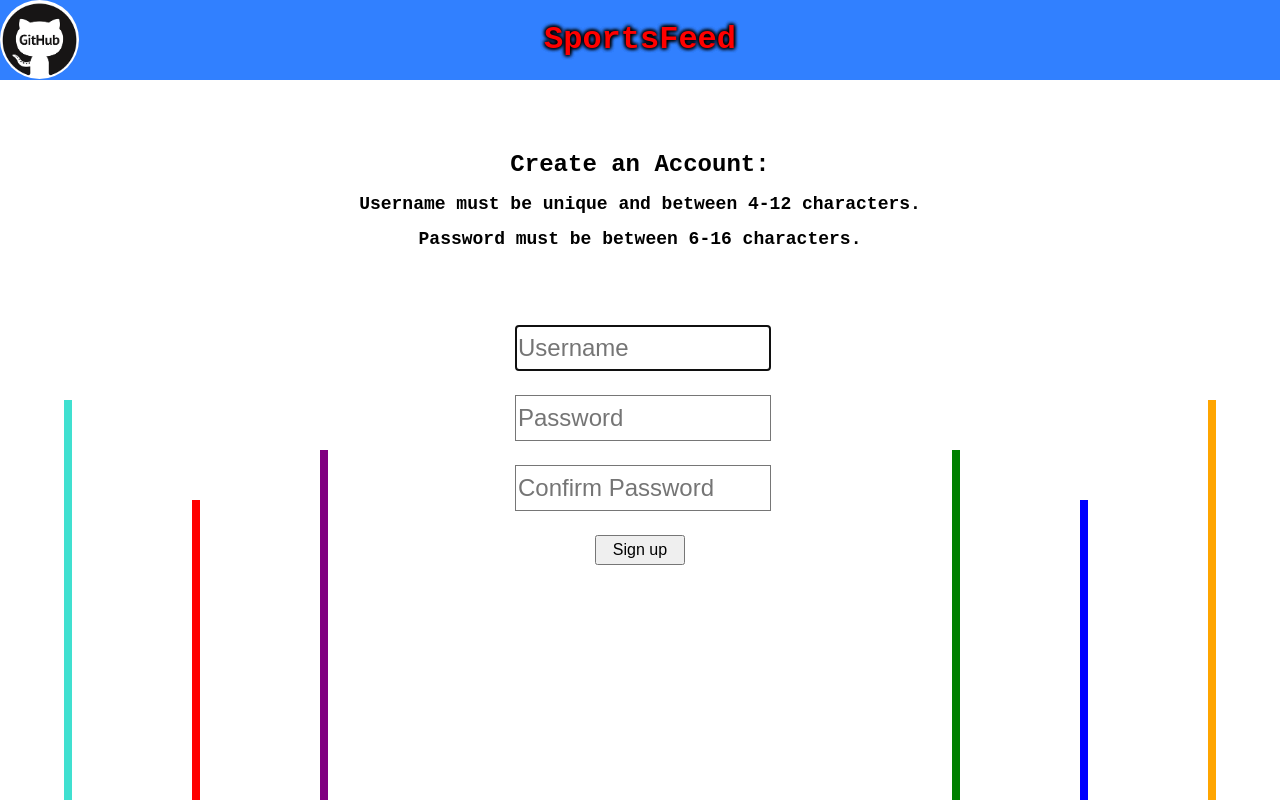
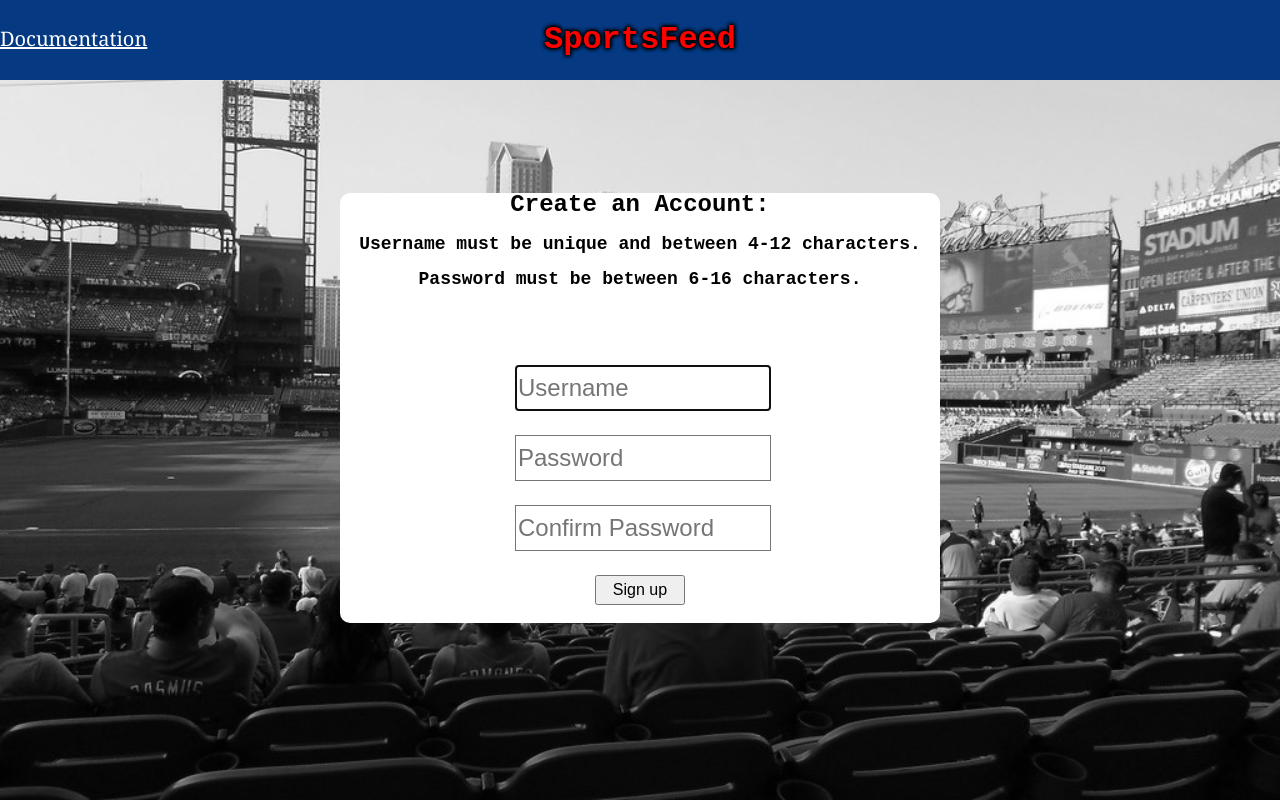
Before and after one commit to alexoh554/ProFeed, a Flask app: page /signup in a window 1280 px wide. Run offline with Flask 2, Linux system fonts and the light colour scheme.

Commit message:
Added background to login and signup.

```diff
--- a/templates/index.html
+++ b/templates/index.html
@@ -6,10 +6,12 @@
 
 {% block body %}
     <a href='/settings'>Settings</a>
-    <a href='/logout'>Log out</a>
+    <a style='z-index: 1;' href='/logout'>Log out</a>
 
     {% if allOff == True %}
-        <div>Welcome to SportsFeed. Head to settings to select your favourite leagues!</div>
+        <div>
+            <h1>Welcome to SportsFeed. Head over to settings to select your favourite leagues!</h1>
+        </div>
     {% else %}
         {% for row in feed %}
             <div>
--- a/templates/layout.html
+++ b/templates/layout.html
@@ -1,6 +1,6 @@
 <!DOCTYPE html>
 
-<html lang='en'>
+<html lang='en' style='margin: 0; height: 100%;'>
     <head>
         <link href="/static/hockey.ico" rel="icon">
 
@@ -10,21 +10,29 @@
         <style>
             #sportsfeed {
                 text-align: center;
-                font-family: "Courier New", Courier, monospace;;
+                font-family: "Courier New", Courier, monospace;
                 color: red;
                 text-shadow: 0 0 4px black, 0 0 4px black, 0 0 4px black, 0 0 4px black;
             }
+            #git{
+                color: white;
+                text-decoration: underline;
+                font-size: 20px;
+                font-family: Cambria, Georgia, serif;
+                position: relative;
+                top: 25px;
+            }
         </style>
     </head>
-    <body>
+    <body style='margin: 0; min-height: 100%;'>
         {% block body %}
         {% endblock %}
-        <div style='position: absolute; left: 0px; right: 0px; top: 0px; background: rgb(49, 128, 255);'>
+        <div style='position: absolute; left: 0px; right: 0px; top: 0px; background: rgb(5, 58, 130); z-index: 0;'>
             <h1 id='sportsfeed'>SportsFeed</h1>
         </div>
 
         <div style='position: absolute; display: inline-block; top: 0px; left: 0px; width: 79px; height: 79px;'>
-            <a href='https://github.com/alexoh554/sportsfeed' target="_blank" rel="noopener noreferrer"><img style='max-width: 100%; border-radius: 100%; max-height: 100%; margin: auto; display: block;' src='/static/github.png' alt='View source code via github'></a>
+            <a id='git' target="_blank" rel="noopener noreferrer" href='https://github.com/alexoh554/sportsfeed'>Documentation</a>
         </div>
     </body>
 </html>
--- a/templates/signup.html
+++ b/templates/signup.html
@@ -8,7 +8,7 @@
     form {
         position: absolute;
         display: inline-block;
-        top: 50%;
+        top: 55%;
         left: 50%;
         transform: translate(-50%, -50%);
         text-align: center;
@@ -25,20 +25,35 @@
         height: 40px;
         width: 250px;
     }
-    .laser {
-        width: 8px;
-        position: absolute;
-        bottom: 0px;
-    }
     h2 {
         text-align: center;
         font-family: "Courier New", Courier, monospace;;
         color: black;
         font-size: 18px;
     }
+    body {
+        background-color: black;
+        background-image: url(/static/stadium.jpg);
+        background-size: cover;
+        background-repeat: no-repeat;
+        background-position: center;
+        background-blend-mode: luminosity;
+    }
+    #box {
+        background-color: white;
+        position: absolute;
+        top: 51%;
+        left: 50%;
+        transform: translate(-50%, -50%);
+        width: 600px;
+        height: 430px;
+        border-radius: 10px;
+    }
 {% endblock %}
 
 {% block body %}
+    <div id='box'></div>
+
     <form action="/signup" method="post">
         <div class='boxput'>
             <input autocomplete="off" autofocus name="username" placeholder="Username" type="text">
@@ -52,7 +67,7 @@
         <button style='position: relative; top: 90px; height: 30px; width: 90px; font-size: 16px;' type="submit">Sign up</button>
     </form>
 
-    <div style='position: absolute; transform: translate(-50%, -50%); left: 50%; top: 25%;'>
+    <div style='position: absolute; transform: translate(-50%, -50%); left: 50%; top: 30%;'>
         <h1 style='text-align: center; font-family: "Courier New", Courier, monospace; color: black; font-size: 24px;'>
             Create an Account:
         </h1>
@@ -64,12 +79,4 @@
         </h2>
     </div>
 
-    <div class='laser' style='background-color: turquoise; left: 5%; height: 400px;' ></div>
-    <div class='laser' style='background-color: red; left: 15%; height: 300px;' ></div>
-    <div class='laser' style='background-color: purple; left: 25%; height: 350px;' ></div>
-
-    <div class='laser' style='background-color: orange; right: 5%; height: 400px;' ></div>
-    <div class='laser' style='background-color: blue; right: 15%; height: 300px;' ></div>
-    <div class='laser' style='background-color: green; right: 25%; height: 350px;' ></div>
-
 {% endblock %}
```
Also changed, not shown: templates/login.html (+21 -12 lines), database.db, static/hockey.jpg (added), static/lebron.jpg (added), static/saints.jpg (added), static/stadium.jpg (added).
